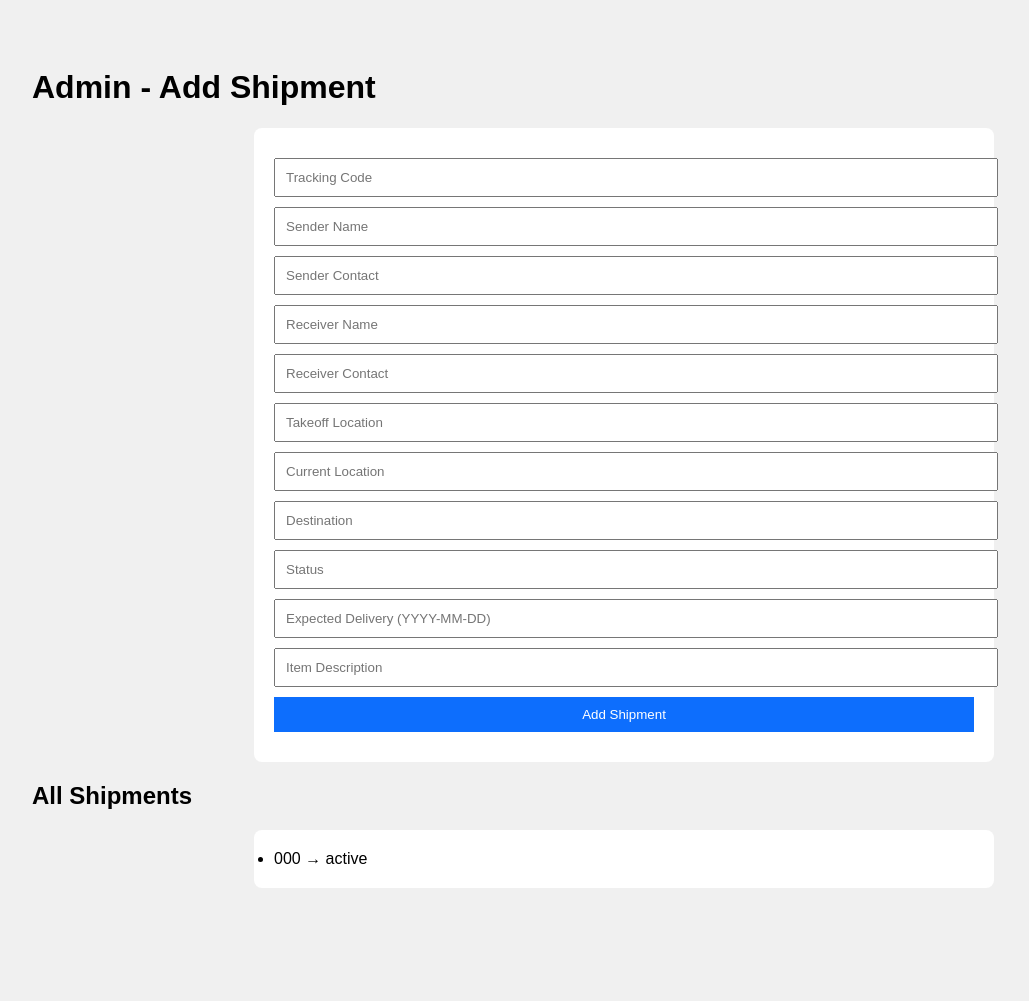
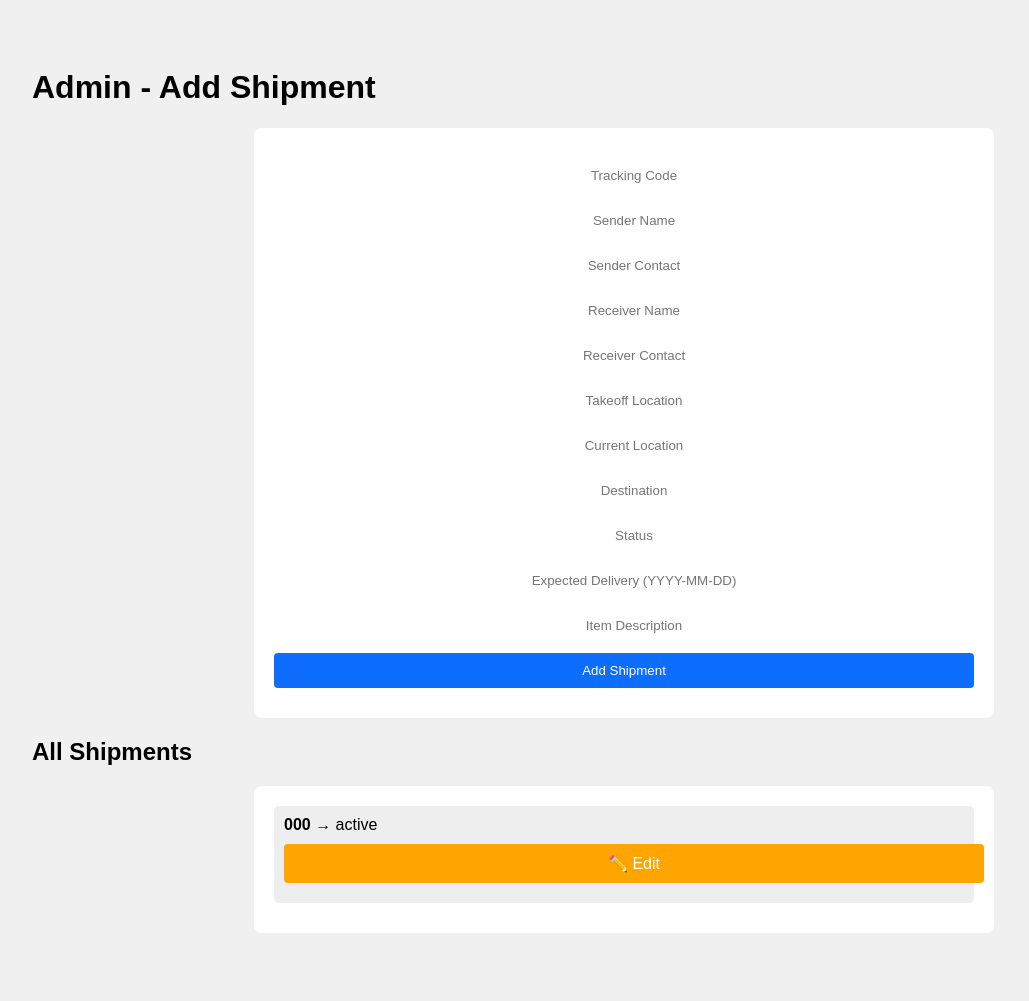
Before and after one commit to pookamessiah/viaco-delivery, a Flask app: page /admin in a window 1280 px wide. Shown: the whole page, without its empty margins (16-1045 px from the left). Before the commit the page ends 888 px from the top, so only its background shows below. Run offline with Flask 3, Linux system fonts and the light colour scheme; tables that the repository leaves empty hold one stand-in row (values such as "Sample post").

Commit message:
Add edit button to admin panel

```diff
--- a/templates/admin.html
+++ b/templates/admin.html
@@ -15,20 +15,35 @@
             max-width: 700px;
             margin: 20px auto;
         }
-        input, button {
+        input, button, a.edit-button {
             display: block;
             margin: 10px 0;
             padding: 10px;
             width: 100%;
+            text-align: center;
+            text-decoration: none;
+            border: none;
+            border-radius: 4px;
         }
         button {
             background: #0d6efd;
             color: white;
-            border: none;
+        }
+        .edit-button {
+            background: orange;
+            color: white;
+        }
+        li {
+            margin-bottom: 10px;
+            padding: 10px;
+            background: #eee;
+            border-radius: 5px;
+            list-style: none;
         }
     </style>
 </head>
 <body>
+
 <h1>Admin - Add Shipment</h1>
 <form method="POST" action="/admin/add">
     <input name="tracking_code" placeholder="Tracking Code" required>
@@ -47,9 +62,13 @@
 
 <h2>All Shipments</h2>
 <ul>
-{% for item in shipments %}
-    <li>{{ item.tracking_code }} → {{ item.status }}</li>
-{% endfor %}
+    {% for item in shipments %}
+    <li>
+        <strong>{{ item.tracking_code }}</strong> → {{ item.status }} <br>
+        <a href="{{ url_for('edit_delivery', tracking_code=item.tracking_code) }}" class="edit-button">✏️ Edit</a>
+    </li>
+    {% endfor %}
 </ul>
+
 </body>
 </html>
```
